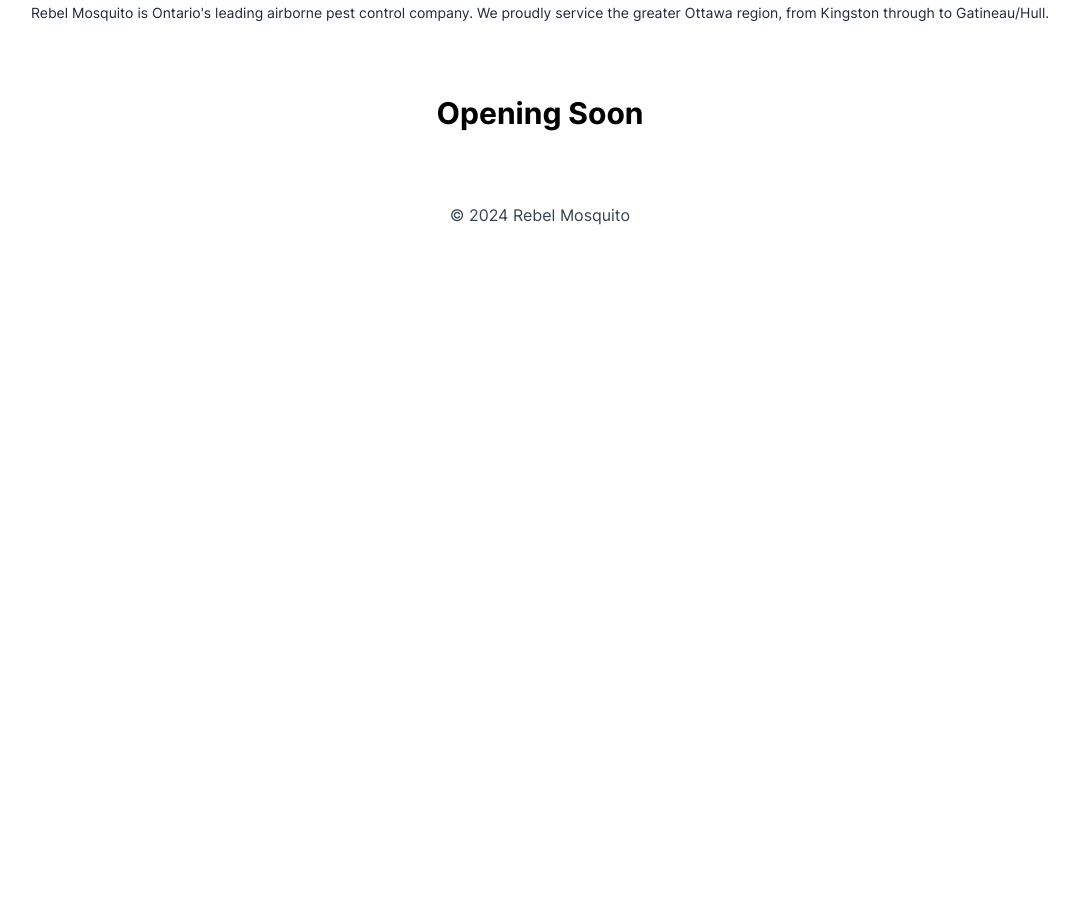
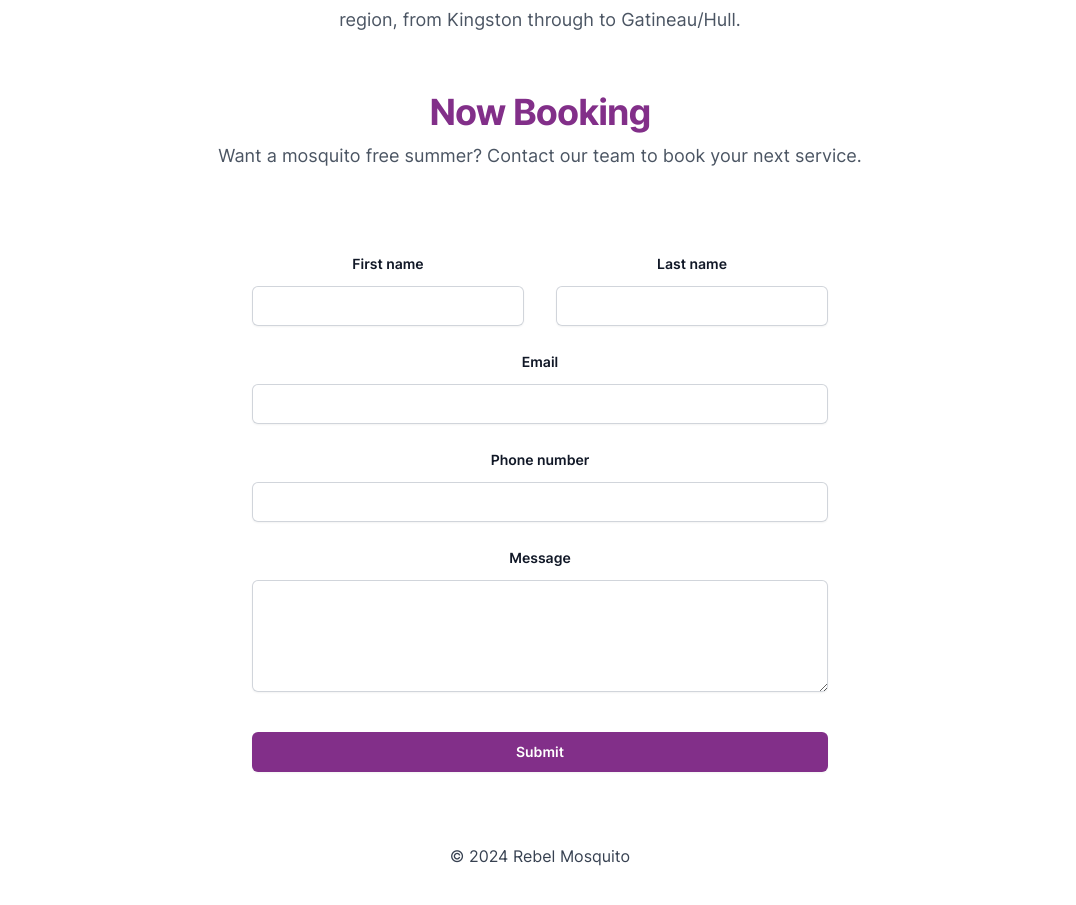
Before and after one commit to ajanuszkiewicz/rebel_mosquito, a Next.js app: page / in a window 1280 px wide. Shown: the part 427-1332 px from the top of the page, without its empty margins (100-1176 px from the left). Before the commit the page ends 800 px from the top, so only its background shows below. Built offline with nearby package versions, Linux system fonts and the light colour scheme.

Commit message:
feat: new form

```diff
--- a/package.json
+++ b/package.json
@@ -18,6 +18,7 @@
     "prepare": "husky install"
   },
   "dependencies": {
+    "@headlessui/react": "^1.7.18",
     "@heroicons/react": "^2.1.1",
     "clsx": "^2.0.0",
     "lucide-react": "^0.321.0",
@@ -25,6 +26,7 @@
     "react": "^18.2.0",
     "react-dom": "^18.2.0",
     "react-icons": "^4.12.0",
+    "react-loader-spinner": "^6.1.6",
     "tailwind-merge": "^2.1.0"
   },
   "devDependencies": {
--- a/src/app/page.tsx
+++ b/src/app/page.tsx
@@ -1,20 +1,10 @@
 'use client';
 
 import Head from 'next/head';
+import Image from 'next/image';
 import * as React from 'react';
 
-/**
- * SVGR Support
- * Caveat: No React Props Type.
- *
- * You can override the next-env if the type is important to you
- * @see https://stackoverflow.com/questions/68103844/how-to-override-next-js-svg-module-declaration
- */
-import Logo from '~/images/logo.svg';
-
-// !STARTERCONF -> Select !STARTERCONF and CMD + SHIFT + F
-// Before you begin editing, follow all comments with `STARTERCONF`,
-// to customize the default configuration.
+import Form from '@/components/Form';
 
 export default function HomePage() {
   return (
@@ -25,23 +15,39 @@
       <section className='bg-white'>
         <div className='layout py-12'>
           <div className='relative flex flex-col items-center justify-center text-center mb-4'>
-            <Logo className='w-1/2 mb-8' />
-            <h1 className='mt-4'>Stop Mosquitos Dead</h1>
-            <p className='mt-2 text-sm text-gray-800'>
-              Rebel Mosquito is Ontario's leading airborne pest control company. We proudly service the greater Ottawa region, from Kingston through to Gatineau/Hull.
+            {/* <Logo className='w-1/2 mb-8' /> */}
+            <Image
+              src='/images/logo.png'
+              width={500}
+              height={500}
+              alt='Picture of the author'
+            />
+            <h1 className='mt-10 font-bold'>Stop Mosquitos Dead</h1>
+            <p className='mt-2 text-lg leading-8 text-gray-600 lg:px-20'>
+              Rebel Mosquito is Ontario's leading airborne pest control company.
+              We proudly service the greater Ottawa region, from Kingston
+              through to Gatineau/Hull.
             </p>
           </div>
-          <div className='mt-12'>
+          <div className='mt-8'>
             <div className='items-center justify-center text-center py-6'>
-              <h2>Opening Soon</h2>
+              <div className='mx-auto max-w-2xl text-center'>
+                <h2 className='text-3xl font-bold tracking-tight sm:text-4xl'>
+                  Now Booking
+                </h2>
+                <p className='mt-2 text-lg leading-8 text-gray-600'>
+                  Want a mosquito free summer? Contact our team to book your
+                  next service.
+                </p>
+              </div>
+              <Form />
             </div>
           </div>
           <footer className='items-center justify-center text-center mt-12 text-gray-700'>
-            © {new Date().getFullYear()}{' '}
-            Rebel Mosquito
+            © {new Date().getFullYear()} Rebel Mosquito
           </footer>
         </div>
-      </section >
-    </main >
+      </section>
+    </main>
   );
 }
--- /dev/null
+++ b/src/components/Form.bak.js
@@ -0,0 +1,151 @@
+/* eslint-disable no-console */
+
+import React from 'react';
+
+function ContactForm() {
+  // const [formData, setFormData] = useState({
+  //   first_name: '',
+  //   last_name: '',
+  //   email: '',
+  //   work_number: '',
+  // });
+
+  // const handleChange = (e) => {
+  //   console.log(e);
+
+  //   const { name, value } = e.target;
+  //   setFormData((prevData) => ({
+  //     ...prevData,
+  //     [name]: value,
+  //   }));
+  // };
+
+  const handleSubmit = async (e) => {
+    console.log('Poop');
+    e.preventDefault();
+    const data = new FormData(e.target);
+
+    const payload = {
+      first_name: data.get('first_name'),
+      last_name: data.get('last_name'),
+      email: data.get('email'),
+      work_number: data.get('work_number'),
+    };
+
+    try {
+      const response = await fetch('/api/crm', {
+        method: 'POST',
+        headers: {
+          'Content-Type': 'application/json',
+        },
+        body: JSON.stringify({ contact: payload }),
+      });
+
+      if (!response.ok) {
+        throw new Error('Network response was not ok');
+      }
+
+      const data = await response.json();
+      console.log(data); // Handle success response here
+      // Optionally, you can redirect the user to another page after successful submission
+      // window.location.href = 'success.html';
+    } catch (error) {
+      console.error('There was an error!', error);
+    }
+  };
+
+  return (
+    <div>
+      <h2>Contact Form</h2>
+      <form onSubmit={handleSubmit}>
+        <div>
+          <label
+            htmlFor='first_name'
+            className='block text-sm font-medium leading-6 text-gray-900'
+          >
+            First Name
+          </label>
+          <div className='relative mt-2'>
+            <input
+              type='first_name'
+              name='first_name'
+              id='first_name'
+              className='peer block w-full border-0 bg-gray-50 py-1.5 text-gray-900 focus:ring-0 sm:text-sm sm:leading-6'
+              placeholder='John'
+            />
+            <div
+              className='absolute inset-x-0 bottom-0 border-t border-gray-300 peer-focus:border-t-2 peer-focus:border-indigo-600'
+              aria-hidden='true'
+            />
+          </div>
+        </div>
+        <div>
+          <label
+            htmlFor='last_name'
+            className='block text-sm font-medium leading-6 text-gray-900'
+          >
+            Last Name
+          </label>
+          <div className='relative mt-2'>
+            <input
+              type='last_name'
+              name='last_name'
+              id='last_name'
+              className='peer block w-full border-0 bg-gray-50 py-1.5 text-gray-900 focus:ring-0 sm:text-sm sm:leading-6'
+              placeholder='Doe'
+            />
+            <div
+              className='absolute inset-x-0 bottom-0 border-t border-gray-300 peer-focus:border-t-2 peer-focus:border-indigo-600'
+              aria-hidden='true'
+            />
+          </div>
+        </div>
+        <div>
+          <label
+            htmlFor='work_number'
+            className='block text-sm font-medium leading-6 text-gray-900'
+          >
+            Phone Number
+          </label>
+          <div className='relative mt-2'>
+            <input
+              type='tel'
+              name='work_number'
+              id='work_number'
+              className='peer block w-full border-0 bg-gray-50 py-1.5 text-gray-900 focus:ring-0 sm:text-sm sm:leading-6'
+              placeholder='###-###-####'
+            />
+            <div
+              className='absolute inset-x-0 bottom-0 border-t border-gray-300 peer-focus:border-t-2 peer-focus:border-indigo-600'
+              aria-hidden='true'
+            />
+          </div>
+        </div>
+        <div>
+          <label
+            htmlFor='email'
+            className='block text-sm font-medium leading-6 text-gray-900'
+          >
+            Email Address
+          </label>
+          <div className='relative mt-2'>
+            <input
+              type='email'
+              name='email'
+              id='email'
+              className='peer block w-full border-0 bg-gray-50 py-1.5 text-gray-900 focus:ring-0 sm:text-sm sm:leading-6'
+              placeholder='you@email.com'
+            />
+            <div
+              className='absolute inset-x-0 bottom-0 border-t border-gray-300 peer-focus:border-t-2 peer-focus:border-indigo-600'
+              aria-hidden='true'
+            />
+          </div>
+        </div>
+        <button type='submit'>Submit</button>
+      </form>
+    </div>
+  );
+}
+
+export default ContactForm;
--- a/src/components/Form.js
+++ b/src/components/Form.js
@@ -1,24 +1,27 @@
 /* eslint-disable no-console */
 
-import React, { useState } from 'react';
+import { useState } from 'react';
+import { ThreeDots } from 'react-loader-spinner';
 
-function ContactForm() {
-  const [formData, setFormData] = useState({
-    firstName: '',
-    lastName: '',
-    mobileNumber: '',
-  });
-
-  const handleChange = (e) => {
-    const { name, value } = e.target;
-    setFormData((prevData) => ({
-      ...prevData,
-      [name]: value,
-    }));
-  };
+export default function Example() {
+  const [goodResponse, setGoodResponse] = useState(false);
+  const [isLoading, setIsLoading] = useState(false);
 
   const handleSubmit = async (e) => {
     e.preventDefault();
+
+    setIsLoading(true);
+
+    const data = new FormData(e.target);
+    const payload = {
+      first_name: data.get('first_name'),
+      last_name: data.get('last_name'),
+      email: data.get('email'),
+      work_number: data.get('work_number'),
+      custom_field: {
+        cf_customer_message: data.get('message'),
+      },
+    };
 
     try {
       const response = await fetch('/api/crm', {
@@ -26,71 +29,153 @@
         headers: {
           'Content-Type': 'application/json',
         },
-        body: JSON.stringify({ contact: formData }),
+        body: JSON.stringify({ contact: payload }),
       });
 
       if (!response.ok) {
         throw new Error('Network response was not ok');
       }
 
+      setIsLoading(false);
+
       const data = await response.json();
       console.log(data); // Handle success response here
-      alert('Contact added successfully!');
       // Optionally, you can redirect the user to another page after successful submission
       // window.location.href = 'success.html';
+      if (data.contact) {
+        setGoodResponse(true);
+      }
     } catch (error) {
       console.error('There was an error!', error);
-      alert('Failed to add contact. Please try again.');
     }
   };
 
   return (
+    <>
+      {isLoading && (
+        <ThreeDots
+          visible={true}
+          height='80'
+          width='80'
+          color='#822f89'
+          radius='9'
+          ariaLabel='three-dots-loading'
+          wrapperStyle={{}}
+          wrapperClass='justify-center my-20'
+        />
+      )}
+      {goodResponse && (
+        <div className='mx-auto max-w-2xl text-center mt-20'>
+          <h2 className='font-bold tracking-tight sm:text-4xl'>
+            Request succesfully submitted.
+          </h2>
+        </div>
+      )}
+      {!isLoading && !goodResponse && (
+        <div className='isolate bg-white mt-20 px-6 lg:px-8'>
+          <form onSubmit={handleSubmit} className='mx-auto max-w-xl'>
+            <div className='grid grid-cols-1 gap-x-8 gap-y-6 sm:grid-cols-2'>
               <div>
-      <h2>Contact Form</h2>
-      <form onSubmit={handleSubmit}>
-        <label htmlFor='firstName'>First Name:</label>
-        <br />
+                <label
+                  htmlFor='first_name'
+                  className='block text-sm font-semibold leading-6 text-gray-900'
+                >
+                  First name
+                </label>
+                <div className='mt-2.5'>
                   <input
                     type='text'
-          id='firstName'
-          name='firstName'
-          value={formData.firstName}
-          onChange={handleChange}
+                    name='first_name'
+                    id='first_name'
+                    autoComplete='given-name'
+                    className='block w-full rounded-md border-0 px-3.5 py-2 text-gray-900 shadow-sm ring-1 ring-inset ring-gray-300 placeholder:text-gray-400 focus:ring-2 focus:ring-inset focus:ring-indigo-600 sm:text-sm sm:leading-6'
                     required
                   />
-        <br />
-        <br />
-
-        <label htmlFor='lastName'>Last Name:</label>
-        <br />
+                </div>
+              </div>
+              <div>
+                <label
+                  htmlFor='last_name'
+                  className='block text-sm font-semibold leading-6 text-gray-900'
+                >
+                  Last name
+                </label>
+                <div className='mt-2.5'>
                   <input
                     type='text'
-          id='lastName'
-          name='lastName'
-          value={formData.lastName}
-          onChange={handleChange}
+                    name='last_name'
+                    id='last_name'
+                    autoComplete='family-name'
+                    className='block w-full rounded-md border-0 px-3.5 py-2 text-gray-900 shadow-sm ring-1 ring-inset ring-gray-300 placeholder:text-gray-400 focus:ring-2 focus:ring-inset focus:ring-indigo-600 sm:text-sm sm:leading-6'
                     required
                   />
-        <br />
-        <br />
-
-        <label htmlFor='mobileNumber'>Mobile Number:</label>
-        <br />
+                </div>
+              </div>
+              <div className='sm:col-span-2'>
+                <label
+                  htmlFor='email'
+                  className='block text-sm font-semibold leading-6 text-gray-900'
+                >
+                  Email
+                </label>
+                <div className='mt-2.5'>
+                  <input
+                    type='email'
+                    name='email'
+                    id='email'
+                    autoComplete='email'
+                    className='block w-full rounded-md border-0 px-3.5 py-2 text-gray-900 shadow-sm ring-1 ring-inset ring-gray-300 placeholder:text-gray-400 focus:ring-2 focus:ring-inset focus:ring-indigo-600 sm:text-sm sm:leading-6'
+                    required
+                  />
+                </div>
+              </div>
+              <div className='sm:col-span-2'>
+                <label
+                  htmlFor='work_number'
+                  className='block text-sm font-semibold leading-6 text-gray-900'
+                >
+                  Phone number
+                </label>
+                <div className='relative mt-2.5'>
                   <input
                     type='tel'
-          id='mobileNumber'
-          name='mobileNumber'
-          value={formData.mobileNumber}
-          onChange={handleChange}
+                    name='work_number'
+                    id='work_number'
+                    autoComplete='tel'
+                    className='block w-full rounded-md border-0 px-3.5 py-2 text-gray-900 shadow-sm ring-1 ring-inset ring-gray-300 placeholder:text-gray-400 focus:ring-2 focus:ring-inset focus:ring-indigo-600 sm:text-sm sm:leading-6'
                     required
                   />
-        <br />
-        <br />
-
-        <button type='submit'>Submit</button>
+                </div>
+              </div>
+              <div className='sm:col-span-2'>
+                <label
+                  htmlFor='message'
+                  className='block text-sm font-semibold leading-6 text-gray-900'
+                >
+                  Message
+                </label>
+                <div className='mt-2.5'>
+                  <textarea
+                    name='message'
+                    id='message'
+                    rows={4}
+                    className='block w-full rounded-md border-0 px-3.5 py-2 text-gray-900 shadow-sm ring-1 ring-inset ring-gray-300 placeholder:text-gray-400 focus:ring-2 focus:ring-inset focus:ring-indigo-600 sm:text-sm sm:leading-6'
+                    defaultValue=''
+                  />
+                </div>
+              </div>
+            </div>
+            <div className='mt-10'>
+              <button
+                type='submit'
+                className='block w-full rounded-md primary-purple px-3.5 py-2.5 text-center text-sm font-semibold text-white shadow-sm focus-visible:outline focus-visible:outline-2 focus-visible:outline-offset-2 focus-visible:outline-indigo-600'
+              >
+                Submit
+              </button>
+            </div>
           </form>
         </div>
+      )}
+    </>
   );
 }
-
-export default ContactForm;
--- a/src/styles/colors.css
+++ b/src/styles/colors.css
@@ -1,7 +1,11 @@
 h1 {
-  color: #822F89
+  color: #822f89;
 }
 
-/* h2 {
-  color: #822F89
-} */
+h2 {
+  color: #822f89;
+}
+
+.primary-purple {
+  background-color: #822f89;
+}
```
Also changed, not shown: public/images/logo.png (added), 1 other file (tests, documents, lock files or other folders). Lines whose indentation alone changed are shown as unchanged.
